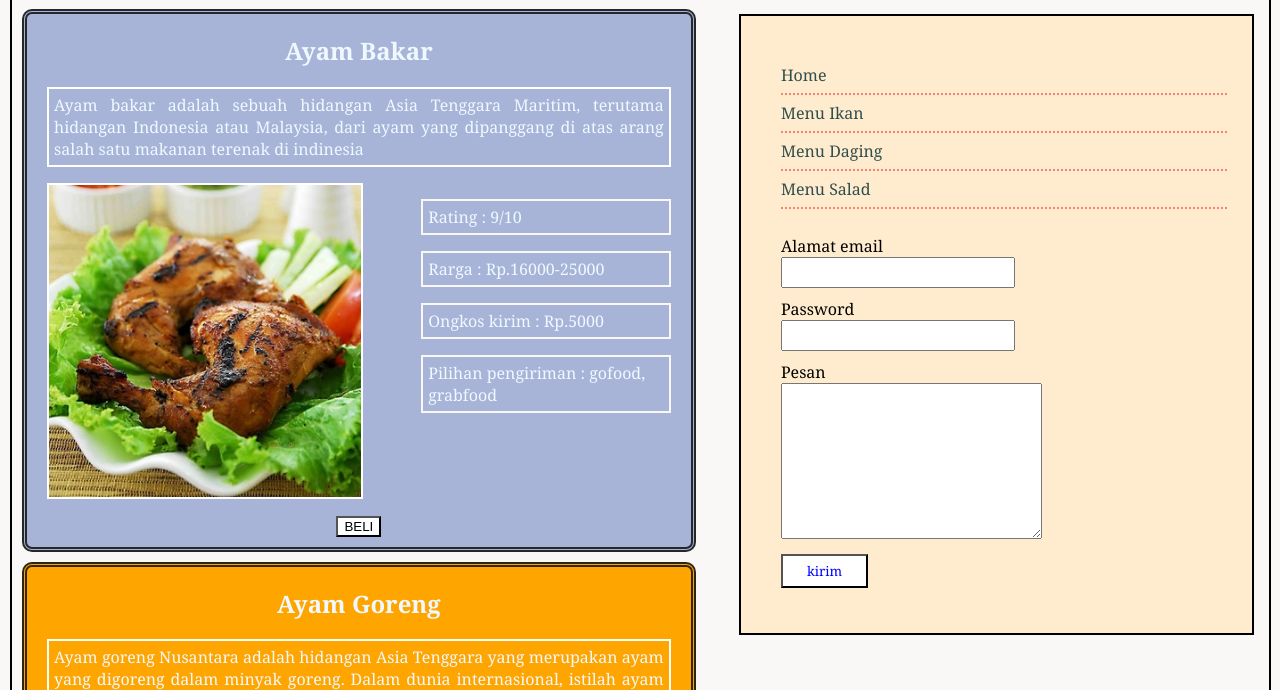
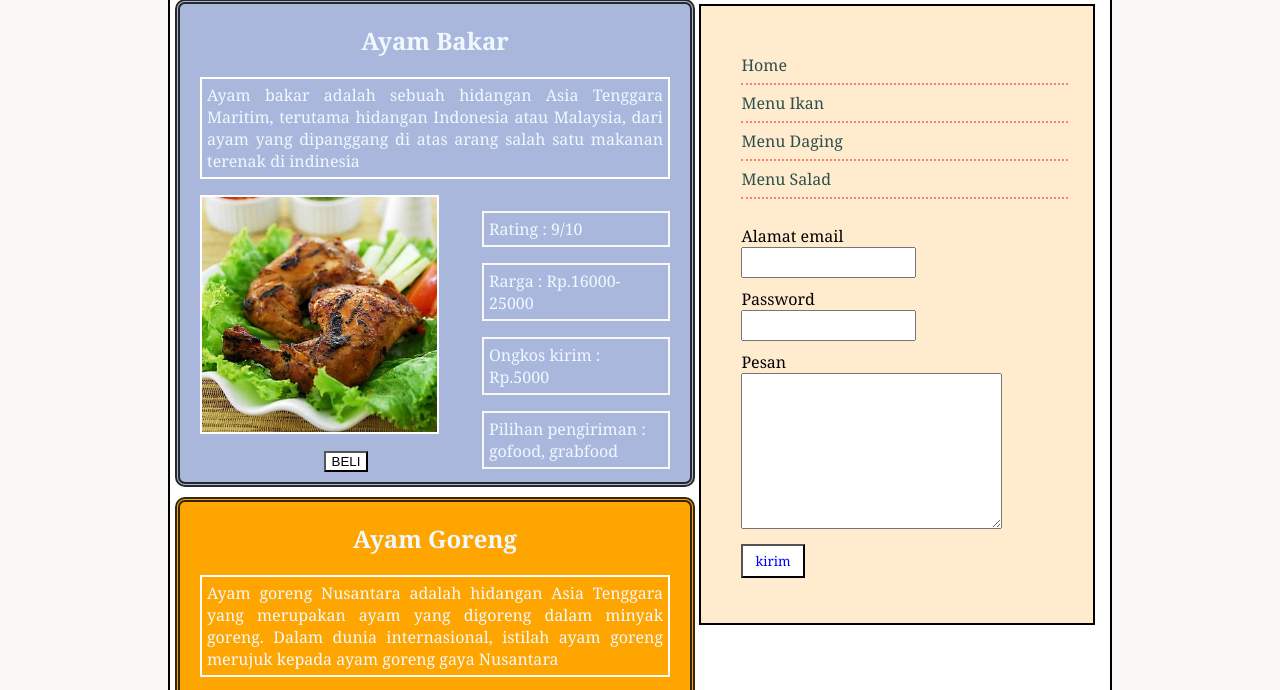
Before and after one commit to ujangaja/Project-Student, a plain HTML site: page menu_ayam.html in a window 1280 px wide. Shown: the part 110-800 px from the top of the page. Drawn offline with Linux system fonts and the light colour scheme.

Commit message:
-- fixing wrapper

```diff
--- a/menu_ayam.html
+++ b/menu_ayam.html
@@ -5,8 +5,9 @@
         <meta name="viewport" content="width=device-width">
     </head>
     <body>
-        <h1>Pilihan Menu Ayam</h1>
         <section class="tengah">
+            <h1>Pilihan Menu Ayam</h1>
+
             <section class="list">
                 <ul>
                     <li><a href="index.html">Home</li>
--- a/substyle.css
+++ b/substyle.css
@@ -26,20 +26,13 @@ body h1  {
     border-bottom: white solid 10px;
 }
 
-.tengah {
-    width: 99%;
-    border: black solid 2px;
-    padding: 0px 0px 0px 10px;
-}
-
-
 .ayam {
     background-color: hsla(224, 41%, 56%, 0.534);
     width: 50%;
     border: 5px rgba(22, 22, 20, 0.89) double;
     color: aliceblue;
     padding: 0px 20px;
-    margin: 10px 0px;
+    margin: 10px 5px 0px;
     border-radius: 10px;
 }
 
@@ -163,3 +156,9 @@ input[type="submit"]:hover {
     color: white;
     background-color:black;
 }
+
+.tengah {
+	width: 940px;
+	margin: 0px auto 20px auto;
+	border: 2px solid #000000;
+	background-color: #ffffff;}
```
Also changed, not shown: menu_daging.html (+2 -1 lines), menu_ikan.html (+2 -1 lines), menu_salad.html (+2 -1 lines).
